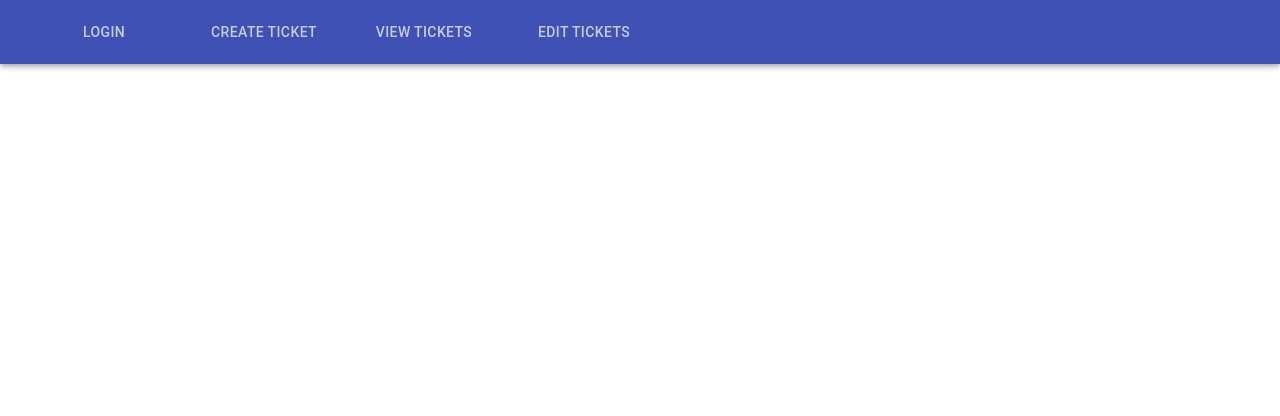
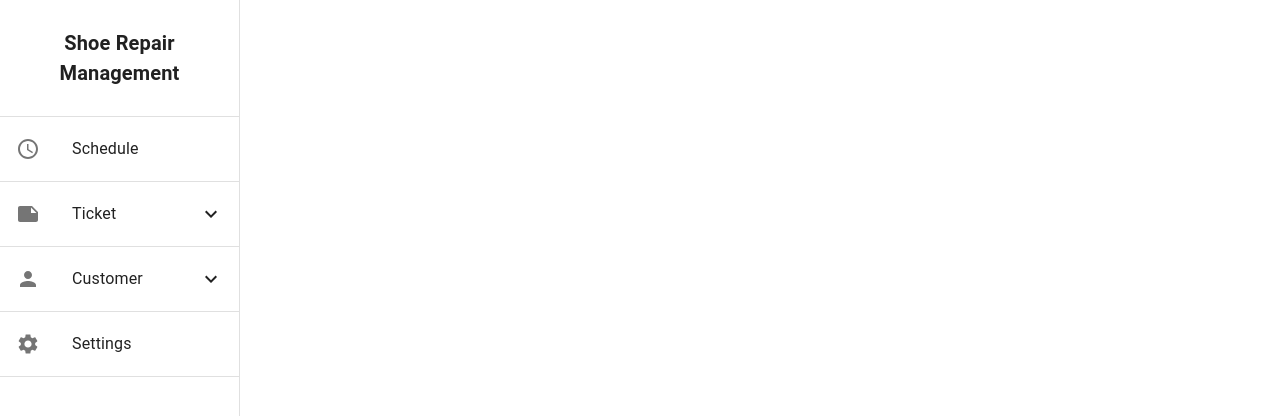
Before and after one commit to gosupark27/Shoe-Repair-Management, a React (Create React App) app in the folder client/: page / in a window 1280 px wide. Shown: the top 416 px of the page. Built offline with nearby package versions, Linux system fonts and the light colour scheme.

Commit message:
Added permanent drawer

```diff
--- a/client/src/App.js
+++ b/client/src/App.js
@@ -2,13 +2,14 @@ import './App.css';
 import TicketForm from './component/ticketForm'
 import Login from './component/login'
 import Navbar from './component/navbar'
+import PermDrawer from './component/permanentDrawer'
 
 function App() {
 
   return (
     <div className="App">
       <header className="App-header">
-      <Navbar/>
+      <PermDrawer/>
       </header>
     </div>
   );
--- /dev/null
+++ b/client/src/component/permanentDrawer.js
@@ -0,0 +1,146 @@
+import React, { useState } from 'react'
+import { makeStyles } from "@material-ui/core/styles";
+import Drawer from "@material-ui/core/Drawer";
+import CssBaseline from "@material-ui/core/CssBaseline";
+import List from "@material-ui/core/List";
+import Divider from "@material-ui/core/Divider";
+import ListItem from "@material-ui/core/ListItem";
+import ListItemIcon from "@material-ui/core/ListItemIcon";
+import ListItemText from "@material-ui/core/ListItemText";
+import Collapse from "@material-ui/core/Collapse";
+import ExpandLess from "@material-ui/icons/ExpandLess";
+import ExpandMore from "@material-ui/icons/ExpandMore";
+import AddIcon from "@material-ui/icons/Add";
+import SearchIcon from "@material-ui/icons/Search";
+import NoteIcon from '@material-ui/icons/Note';
+import PersonIcon from '@material-ui/icons/Person';
+import ScheduleIcon from '@material-ui/icons/Schedule';
+import SettingsIcon from '@material-ui/icons/Settings';
+import Typography from '@material-ui/core/Typography';
+import Box from '@material-ui/core/Box';
+import AppsIcon from '@material-ui/icons/Apps';
+
+const drawerWidth = 240;
+
+const useStyles = makeStyles((theme) => ({
+    root: {
+        display: "flex"
+    },
+    drawer: {
+        width: drawerWidth,
+        flexShrink: 0
+    },
+    drawerPaper: {
+        width: drawerWidth
+    },
+    nestedList: {
+        marginLeft: theme.spacing(2)
+    },
+    drawerTitle: {
+        marginTop: theme.spacing(2),
+        fontWeight:800,
+    },
+}));
+
+const PermanentDrawer = () => {
+    const classes = useStyles();
+    const [open, setOpen] = useState({});
+
+    const itemClick = (name) => {
+        let input = { [name]: !open[name] };
+        setOpen(input);
+        console.log(open);
+    };
+
+    return (
+        <div className={classes.root}>
+          <CssBaseline />
+          <Drawer
+            className={classes.drawer}
+            variant="permanent"
+            classes={{
+              paper: classes.drawerPaper
+            }}
+            anchor="left"
+          >
+            <div style={{padding:20}}>
+                <Typography varaint='h2'>
+
+                    <Box m={1} fontSize={20} fontWeight='fontWeightBold'>
+                    Shoe Repair Management
+                    </Box>
+                </Typography>
+            </div>
+            <Divider/>
+            <List>
+              <ListItem button>
+              <ListItemIcon><ScheduleIcon/></ListItemIcon>
+                <ListItemText primary="Schedule" />
+              </ListItem>
+            </List>
+            <Divider />
+            <List>
+              <ListItem button onClick={itemClick.bind(this, "ticket")}>
+              <ListItemIcon><NoteIcon/></ListItemIcon>
+                <ListItemText primary="Ticket" />
+
+                {open["ticket"] ? <ExpandLess /> : <ExpandMore />}
+              </ListItem>
+
+              <Collapse in={open.ticket}>
+                <List className={classes.nestedList}>
+                  <ListItem button>
+                    <ListItemIcon>
+                      <AddIcon />
+                    </ListItemIcon>
+                    <ListItemText primary="Create" />
+                  </ListItem>
+                  <ListItem button>
+                    <ListItemIcon>
+                      <SearchIcon />
+                    </ListItemIcon>
+                    <ListItemText primary="Search" />
+                  </ListItem>
+                </List>
+              </Collapse>
+            </List>
+
+            <Divider />
+
+            <List>
+              <ListItem button onClick={itemClick.bind(this, "customer")}>
+              <ListItemIcon><PersonIcon/></ListItemIcon>
+                <ListItemText primary="Customer" />
+                {open["customer"] ? <ExpandLess /> : <ExpandMore />}
+              </ListItem>
+              <Collapse in={open.customer}>
+                <List className={classes.nestedList}>
+                  <ListItem button>
+                    <ListItemIcon>
+                      <AddIcon />
+                    </ListItemIcon>
+                    <ListItemText primary="Create" />
+                  </ListItem>
+                  <ListItem button>
+                    <ListItemIcon>
+                      <SearchIcon />
+                    </ListItemIcon>
+                    <ListItemText primary="Search" />
+                  </ListItem>
+                </List>
+              </Collapse>
+            </List>
+            <Divider />
+            <List>
+              <ListItem button>
+              <ListItemIcon><SettingsIcon/></ListItemIcon>
+                <ListItemText primary="Settings" />
+              </ListItem>
+            </List>
+            <Divider />
+          </Drawer>
+        </div>
+      );
+}
+
+export default PermanentDrawer
```
